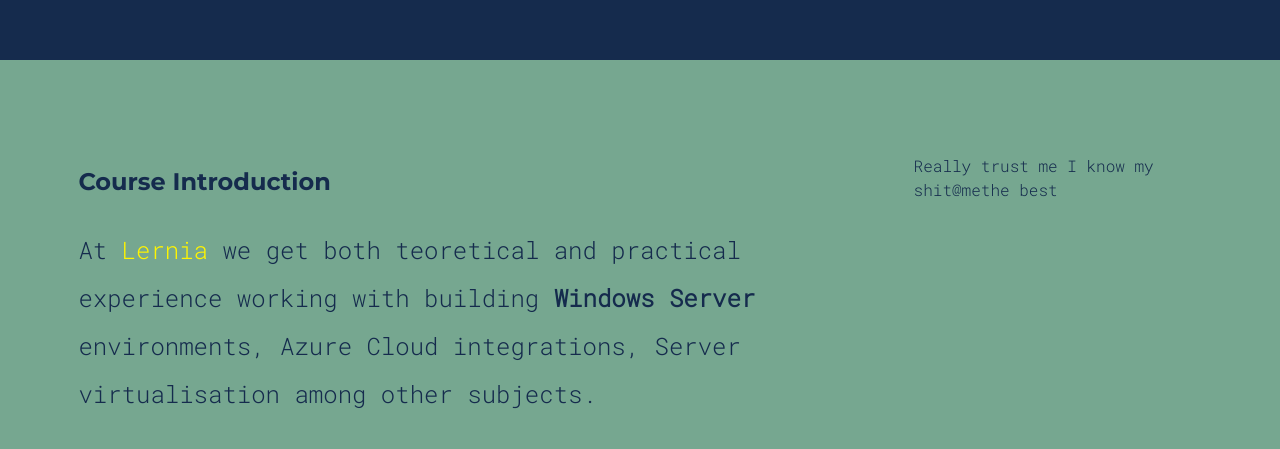
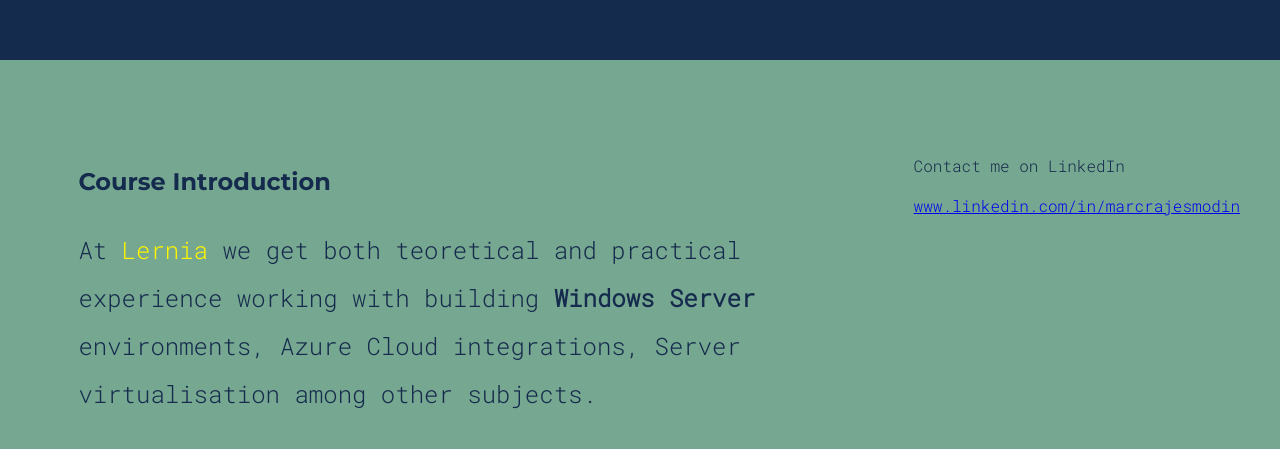
Before and after one commit to marcmodin/marcmodin.github.io, a plain HTML site: page index.html in a window 1280 px wide. Shown: the part 772-1221 px from the top of the page. Drawn offline with Linux system fonts and the light colour scheme.

Commit message:
added linkedin link

```diff
--- a/index.html
+++ b/index.html
@@ -38,7 +38,8 @@ and practical experience working with building <strong>Windows Server</strong> e
 Azure Cloud integrations, Server virtualisation among other subjects. </h2>
 </div>
 <div class="flex_children flex-3">
-<p>Really trust me I know my shit@methe best</p>
+<p>Contact me on LinkedIn</p>
+<p><a rel="nofollow" href="http://linkedin.com/in/marcrajesmodin">www.linkedin.com/in/marcrajesmodin</a></p>
 </div>
 </section>
 
```
